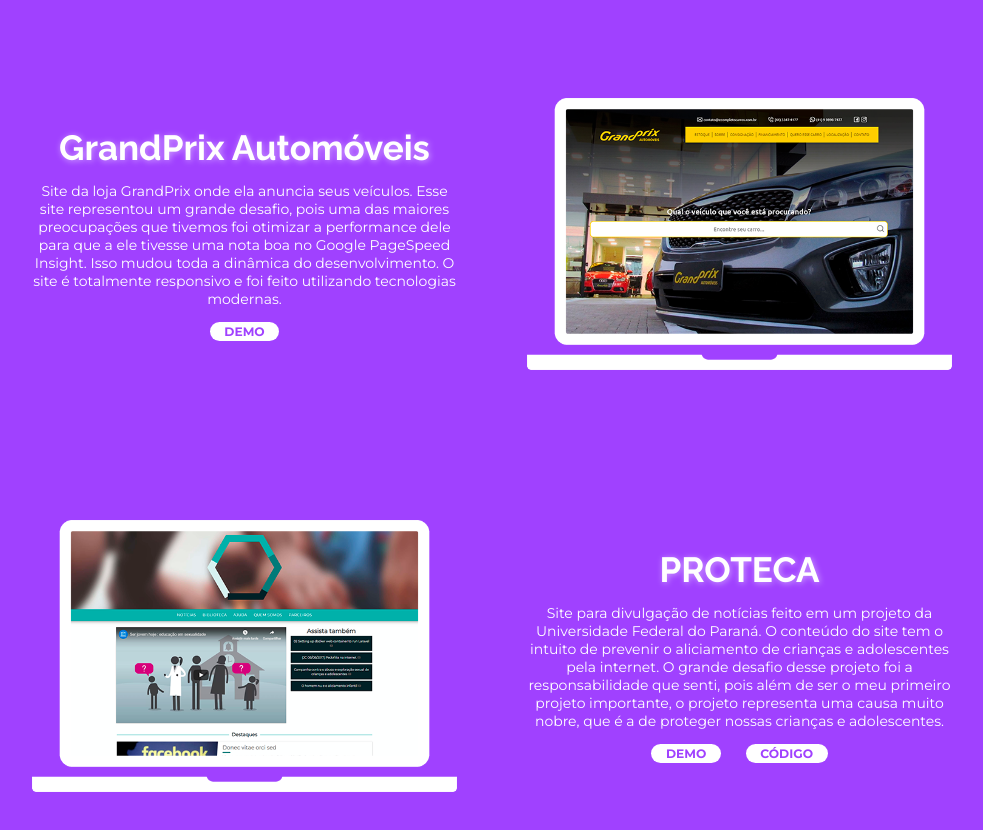
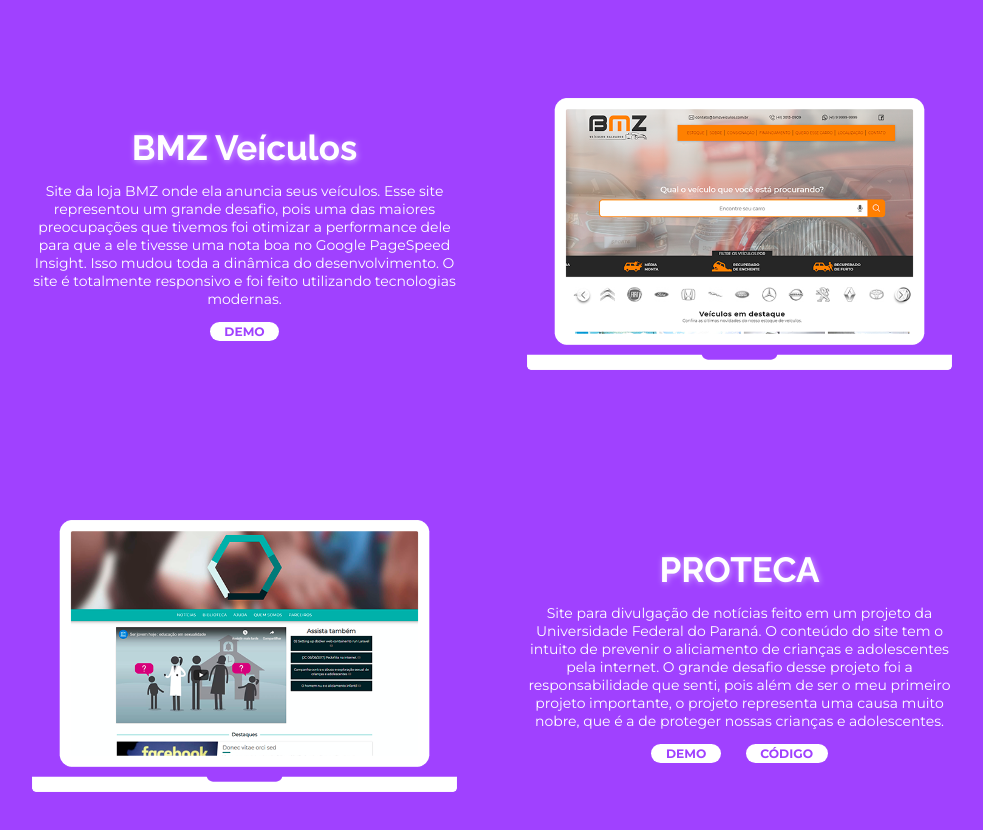
Before and after one commit to jhonnyizidoro/portfolio, a website: page src/index.pug in a window 1280 px wide. Shown: the part 2604-3434 px from the top of the page, without its empty margins (148-1131 px from the left). Drawn offline with nearby package versions, Linux system fonts and the light colour scheme; files that its build step writes are made by us from their sources; files whose address does not match are found by name.

Commit message:
Changing resume and project fix

```diff
--- a/src/index.pug
+++ b/src/index.pug
@@ -100,11 +100,11 @@
 			.projects__wrapper
 				.container
 					.project
-						img.project__screenshot(src="images/projects/grandprix.png", alt="Background top")
+						img.project__screenshot(src="images/projects/bmz.png", alt="Background top")
 						.project__description
-							h2.project__description__title GrandPrix Automóveis
-							p Site da loja GrandPrix onde ela anuncia seus veículos. Esse site representou um grande desafio, pois uma das maiores preocupações que tivemos foi otimizar a performance dele para que a ele tivesse uma nota boa no Google PageSpeed Insight. Isso mudou toda a dinâmica do desenvolvimento. O site é totalmente responsivo e foi feito utilizando tecnologias modernas.
-							a.button.button--filled(href="http://grandprix.ecompletocarros.com.br/", rel="noreferrer", target="_blank") Demo
+							h2.project__description__title BMZ Veículos
+							p Site da loja BMZ onde ela anuncia seus veículos. Esse site representou um grande desafio, pois uma das maiores preocupações que tivemos foi otimizar a performance dele para que a ele tivesse uma nota boa no Google PageSpeed Insight. Isso mudou toda a dinâmica do desenvolvimento. O site é totalmente responsivo e foi feito utilizando tecnologias modernas.
+							a.button.button--filled(href="https://www.bmzveiculos.com.br/", rel="noreferrer", target="_blank") Demo
 					.project
 						img.project__screenshot(src="images/projects/proteca.png", alt="Background top")
 						.project__description
```
Also changed, not shown: src/images/projects/bmz.png (added), 1 other file.
